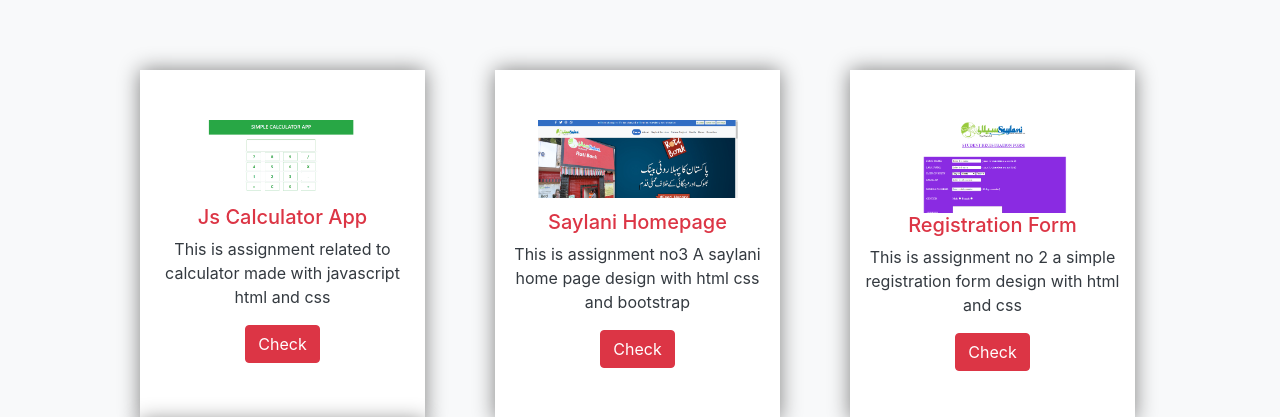
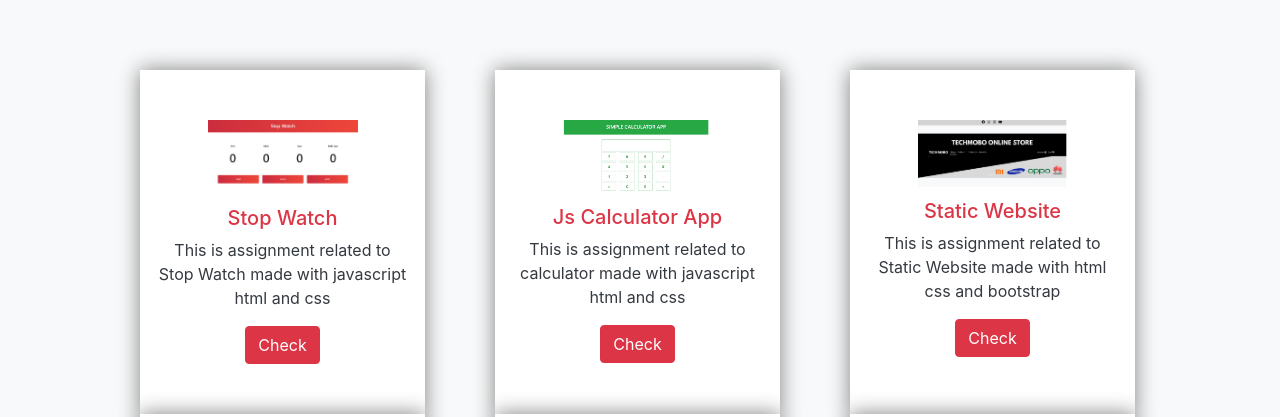
Before and after one commit to yasirkhan-4925/saylaniassignmentweb, a plain HTML site: page y/index.html in a window 1280 px wide. Shown: the part 383-800 px from the top of the page. Drawn offline with nearby package versions, Linux system fonts and the light colour scheme.

Commit message:
till stop watch

```diff
--- a/y/index.html
+++ b/y/index.html
@@ -55,6 +55,19 @@
 
         <div class="row">
 
+            <div class="col-lg-3 projectscard ">
+
+
+                <img   width="150" height="150" src="images/stopwatch.png" class="img-fluid " alt="">
+                <h5 style="margin-top: 12px;"> Stop Watch</h5>
+                <p class="text-dark">
+                    This is assignment related to Stop Watch made with javascript html and css
+                </p>
+
+                <a class="btn btn-danger" href="stopwatch/index.html" role="button" class="button" >Check</a>
+
+            </div>
+
 
 
             <div class="col-lg-3 projectscard ">
@@ -67,6 +80,19 @@
                 </p>
 
                 <a class="btn btn-danger" href="calculator/index.html" role="button" class="button" >Check</a>
+
+            </div>
+
+            <div class="col-lg-3 projectscard ">
+
+
+                <img   width="150" height="150" src="images/phonestore.png" class="img-fluid " alt="">
+                <h5 style="margin-top: 12px;">Static Website</h5>
+                <p class="text-dark">
+                    This is assignment related to Static Website made with html css and bootstrap
+                </p>
+
+                <a class="btn btn-danger" href="phonestore/public/index.html" role="button" class="button" >Check</a>
 
             </div>
 
```
Also changed, not shown: y/images/phonestore.png (added), y/images/stopwatch.png (added).
